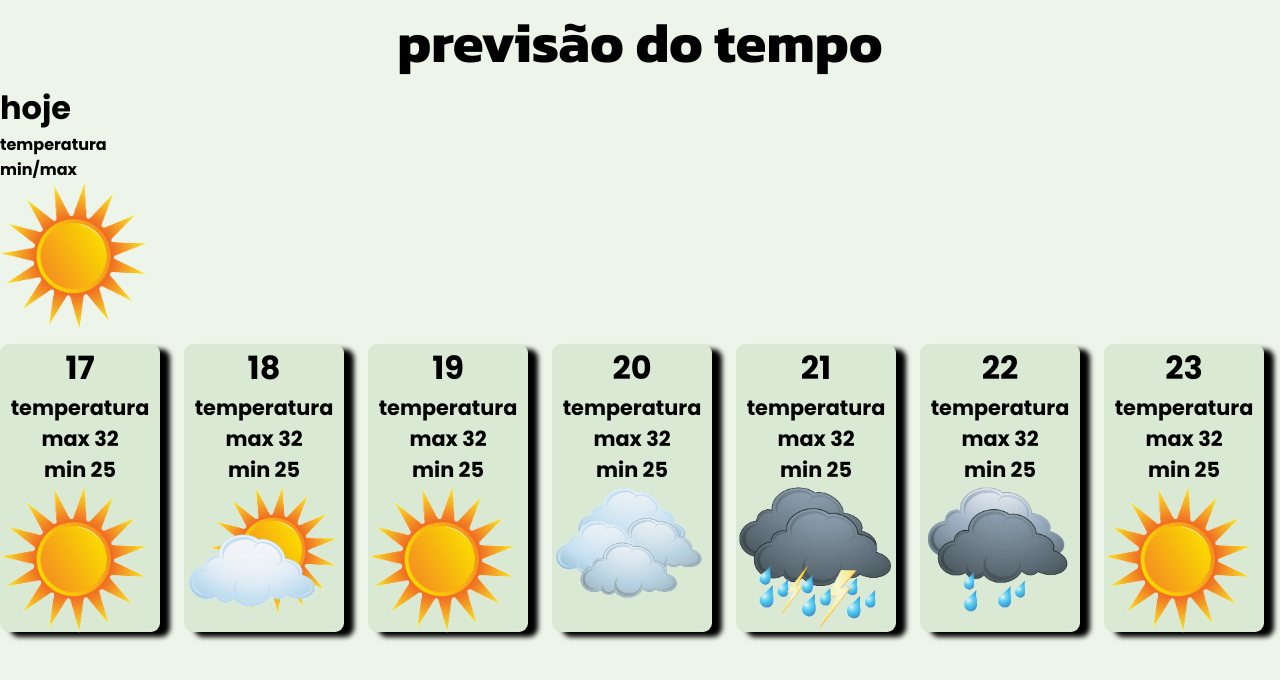
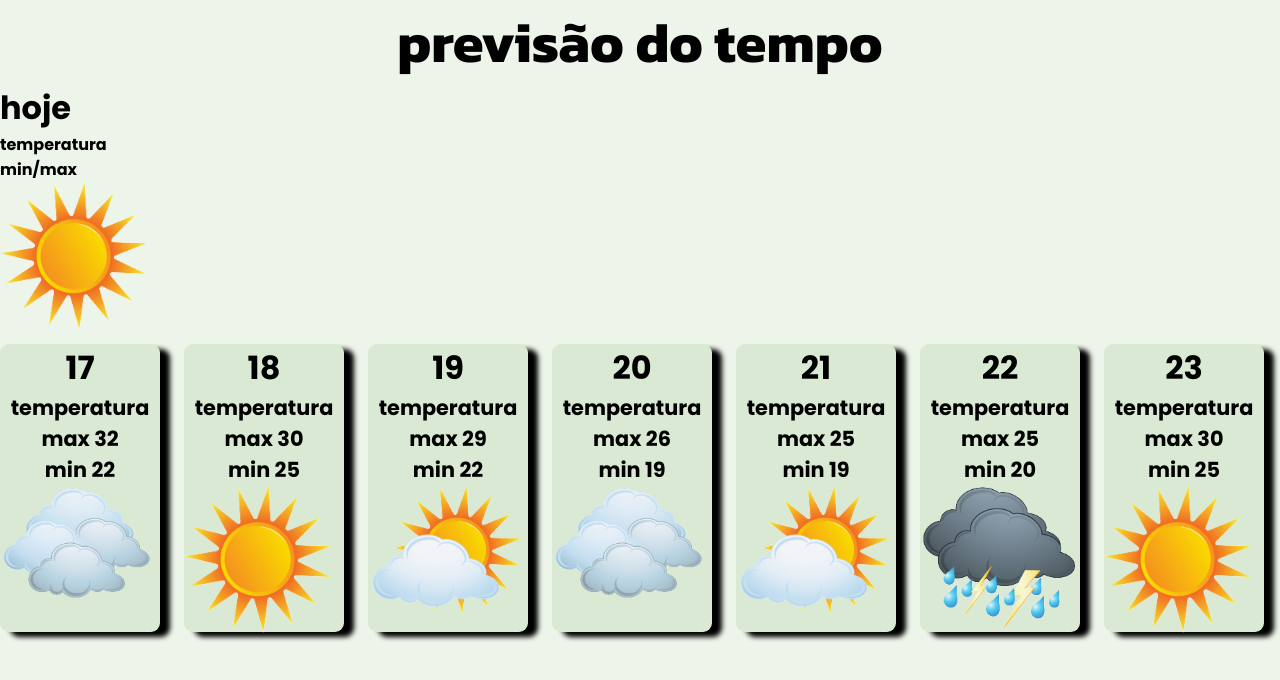
Before and after one commit to robson-alessandro/previs-oDoTempo, a plain HTML site: page index.html in a window 1280 px wide. Drawn offline with Linux system fonts and the light colour scheme; a web font is replaced by a local one.

Commit message:
segundo commit

```diff
--- a/index.html
+++ b/index.html
@@ -4,7 +4,7 @@
     <meta charset="UTF-8">
     <meta name="viewport" content="width=device-width, initial-scale=1.0">
     <link rel="stylesheet" href="/styles.css">
-    <script src="/script.js" defer></script>
+    <script src="/script.js" type="module" defer></script>
     <title>previsão</title>
 </head>
 <body>
@@ -19,43 +19,43 @@
         <div class="card-dia ">
             <p class="dia-data">dia um</p>
             <p class="dia-temperatura">temperatura min/max</p>
-            <img src="imagens/sol.png" alt="sol">
+            <img class="imagem-previsao" src="imagens/sol.png" alt="sol">
         </div>
 
         <div class="card-dia">
             <p class="dia-data">dia dois</p>
             <p class="dia-temperatura">temperatura min/max</p>
-            <img src="imagens/sol-nuvem.png" alt="sol">
+            <img class="imagem-previsao" src="imagens/sol-nuvem.png" alt="sol">
         </div>
 
         <div class="card-dia">
             <p class="dia-data">dia tres</p>
             <p class="dia-temperatura">temperatura min/max</p>
-            <img src="imagens/sol.png" alt="sol">
+            <img class="imagem-previsao" src="imagens/sol.png" alt="sol">
         </div>
 
         <div class="card-dia">
             <p class="dia-data">dia quatro</p>
             <p class="dia-temperatura">temperatura min/max</p>
-            <img src="imagens/nublado.png" alt="sol">
+            <img class="imagem-previsao" src="imagens/nublado.png" alt="sol">
         </div>
 
         <div class="card-dia">
             <p class="dia-data">dia cinco</p>
             <p class="dia-temperatura">temperatura min/max</p>
-            <img src="imagens/chuva-forte.png" alt="sol">
+            <img class="imagem-previsao" src="imagens/chuva-forte.png" alt="sol">
         </div>
 
         <div class="card-dia">
             <p class="dia-data">dia seis</p>
             <p class="dia-temperatura">temperatura min/max</p>
-            <img src="imagens/chuva.png" alt="sol">
+            <img class="imagem-previsao" src="imagens/chuva.png" alt="sol">
         </div>
 
         <div class="card-dia">
             <p class="dia-data">dia sete</p>
             <p class="dia-temperatura">temperatura min/max</p>
-            <img src="imagens/sol.png" alt="sol">
+            <img class="imagem-previsao" src="imagens/sol.png" alt="sol">
         </div>
     </section>
 
--- /dev/null
+++ b/previsoes.js
@@ -0,0 +1,39 @@
+// lista de objetos com a temperatura max, min e a imagem de cada dia que sera exportado para script.js para ser usado para preenchimento do site
+
+export const previsoes = [
+    {
+        "tempMax" : 32 ,
+        "temMin" : 22,
+        "imagemPrevisao" : "nublado"
+    },
+    {
+        "tempMax" : 30 ,
+        "temMin" : 25,
+        "imagemPrevisao" : "sol"
+    },
+    {
+        "tempMax" : 29 ,
+        "temMin" : 22,
+        "imagemPrevisao" : "sol-nuvem"
+    },
+    {
+        "tempMax" : 26 ,
+        "temMin" : 19,
+        "imagemPrevisao" : "nublado"
+    },
+    {
+        "tempMax" : 25,
+        "temMin" : 19,
+        "imagemPrevisao" : "sol-nuvem"
+    },
+    {
+        "tempMax" : 25 ,
+        "temMin" : 20,
+        "imagemPrevisao" : "chuva-forte"
+    },
+    {
+        "tempMax" : 30 ,
+        "temMin" : 25,
+        "imagemPrevisao" : "sol"
+    }
+]
--- a/script.js
+++ b/script.js
@@ -1,11 +1,16 @@
+// faz o importe de uma lista de objetos que contem a temperatura max, min e a imagem que ira ser colocada em cada data.
+import {previsoes} from "./previsoes.js";
+
+// sao decalarados os elementos html que seram usado no programa.
 const datas = document.querySelectorAll('.dia-data')
-const listaTemperaturas = document.querySelectorAll('.dia-temperatura')
+const listaComDias = document.querySelectorAll('.dia-temperatura')
+const listaImagem = document.querySelectorAll('.imagem-previsao')
 
-
+//essa função usa a ferramenta Date para criar as datas que sera usado no site e as coloca no site.
 function colocarDatas(){
     let data = new Date()
-    dia = data.getDate()
-    pulardia = 0
+    let dia = data.getDate()
+    let pulardia = 0
 
     datas.forEach((elemento) => {
         elemento.textContent = `${ dia + pulardia}`
@@ -13,12 +18,25 @@ function colocarDatas(){
     });
 }
 
+// essa função coloca no site as informações de temperatura e a imagem da previsão usando como base a lista que foi importada do arquivo previsoes.
 function colocarTemperatura(){
-    listaTemperaturas.forEach((elemento) =>{
-        elemento.innerHTML = `<p class="dia-temperatura">temperatura max 32 <br>min 25</p> `
+    let posicao = 0
+    //faz a troca da imagem da previsão de cada dia da semana usando um forEach para percorrer um lista com as imagens de cada dia.
+    listaImagem.forEach((elemento) =>{
+        let imagem = previsoes[posicao]
+        elemento.setAttribute('src',`/imagens/${imagem.imagemPrevisao}.png` )
+        posicao += 1
+    })
+
+    //faz a troca da temperatura max e min da previsão de cada dia da semana usando um forEach para percorrer um lista com as temperaturas de cada dia.
+    posicao = 0
+    listaComDias.forEach((elemento) =>{
+        let previsaoDoDia = previsoes[posicao]
+        elemento.innerHTML = `temperatura max ${previsaoDoDia.tempMax}<br>min  ${previsaoDoDia.temMin} `
+        posicao += 1
     }
-)
-}
+)}
 
+// faz o chamado de cada função para o prenchimento do site com temperatura, data e imagem de cada dia.
 colocarTemperatura()
 colocarDatas()
```
